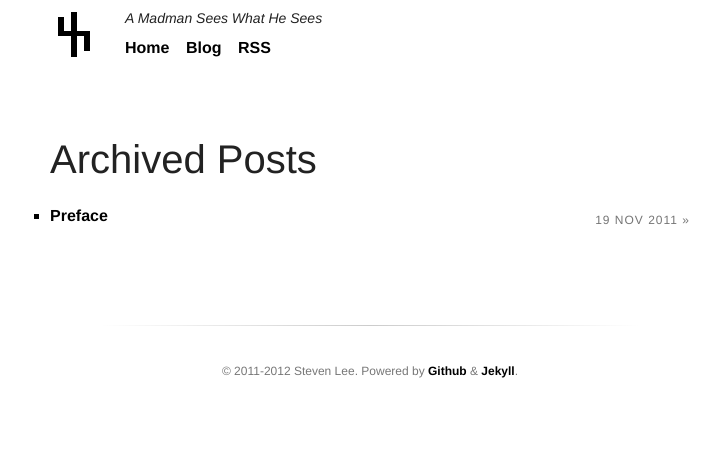
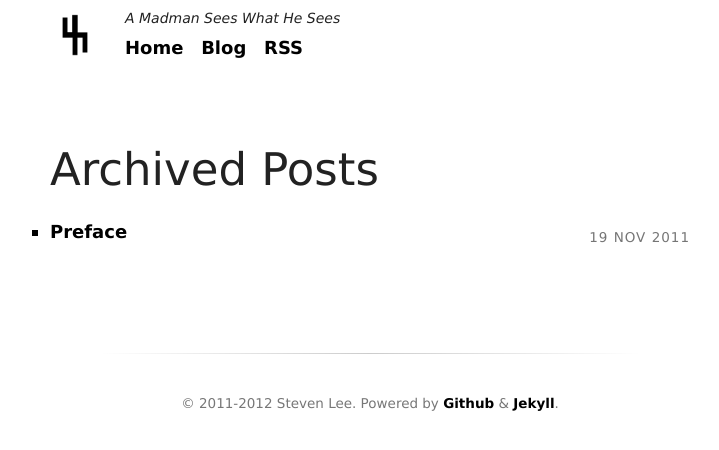
Before and after one commit to lee0741/lee0741.github.com, a Jekyll site: the page built from blog.html, in a window 1280 px wide. Shown: the top 450 px of the page, without its empty margins (270-989 px from the left). Built offline with Jekyll 4.4.1, drawn with Linux system fonts in a browser that asks for light colours.

```diff
--- a/_layouts/default.html
+++ b/_layouts/default.html
@@ -7,8 +7,10 @@
     <link rel="shortcut icon" href="/images/favicon.ico" />
     <link rel="stylesheet" href="/css/style.css" type="text/css" media="screen" />
     <link rel="alternate" type="application/atom+xml" title="lee0741" href="http://feeds.feedburner.com/lee0741" />
-  </head>
-   <body>
+    <script type="text/javascript" src="http://use.typekit.com/jvd8wrl.js"></script>
+    <script type="text/javascript">try{Typekit.load();}catch(e){}</script>
+   </head>
+   <body class="kit">
     <header class="site-header">
     	<div class="container">
     		<a href="/" class="site-logo"><img src="/images/logo.png" alt="" width="50" height="50"/></a>
--- a/_layouts/post.html
+++ b/_layouts/post.html
@@ -7,8 +7,10 @@
     <link rel="shortcut icon" href="/images/favicon.ico" />
     <link rel="stylesheet" href="/css/style.css" type="text/css" media="screen" />
     <link rel="alternate" type="application/atom+xml" title="lee0741" href="http://feeds.feedburner.com/lee0741" />
+    <script type="text/javascript" src="http://use.typekit.com/jvd8wrl.js"></script>
+    <script type="text/javascript">try{Typekit.load();}catch(e){}</script>
   </head>
-  <body>
+  <body class="kit">
      <header class="site-header">
     	<div class="container">
     		<a href="/" class="site-logo"><img src="/images/logo.png" alt="" width="50" height="50"/></a>
--- a/blog.html
+++ b/blog.html
@@ -7,7 +7,7 @@ permalink: /blog/
 <ul>
     {% for post in site.posts %}
         <li>
-            <time>{{ post.date | date_to_string }} » </time>
+            <time>{{ post.date | date_to_string }}</time>
             <a href="{{ post.url }}">{{ post.title }}</a>
         </li>
     {% endfor %}
--- a/css/style.css
+++ b/css/style.css
@@ -3,8 +3,8 @@ article, aside, details, figcaption, figure, footer, header, hgroup, nav, sectio
 }
 
 html {
-    font-family: "Helvetica Neue", Helvetica, "Microsoft YaHei", Arial, sans-serif;
-	font-size: 16px;
+    font-family: "Lucida Grande", "Hiragino Sans GB", "Hiragino Sans GB W3", "Microsoft YaHei", sans-serif;
+	font-size: 18px;
 	line-height: 26px;
 	color: black;
 	-webkit-text-size-adjust: 100%;
@@ -165,7 +165,7 @@ nav ul, nav ol {
 .container {
 	position:relative;
 	max-width:640px;
-	padding:0 40px;
+	padding:0 20px;
 	margin:0 auto;
 }
 
--- a/index.html
+++ b/index.html
@@ -59,7 +61,7 @@
       }
   </style>
 </head>
-<body>
+<body class="kit">
     <div class="container">
     <div class="center">
     <header>
```
Also changed, not shown: other parts of index.html (+2 -0 lines), images/logo.png.
